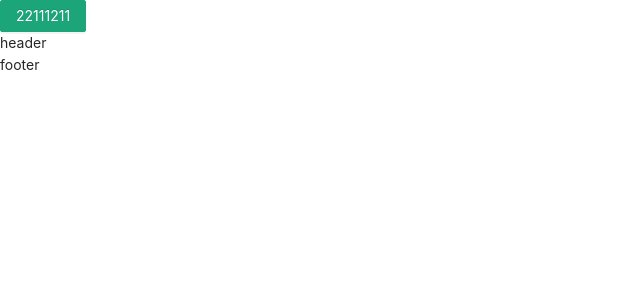
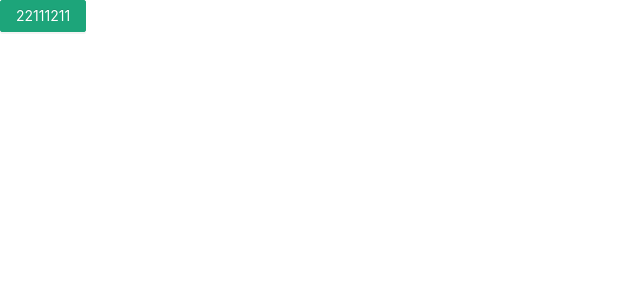
Before and after one commit to Y-lonelY/fe-template, a React (Create React App) app: page /welcome/p2 in a window 1280 px wide. Shown: the top 300 px of the page, without its empty margins (0-640 px from the left). Built offline with nearby package versions, Linux system fonts and the light colour scheme.

Commit message:
test react router

```diff
--- a/src/layout/BasicLayout.tsx
+++ b/src/layout/BasicLayout.tsx
@@ -1,5 +1,6 @@
 import React from 'react'
-export default (props: { children?: React.ReactNode }): any => {
+export default (props: { children?: React.ReactNode }, match: any): any => {
+  console.log(match)
   return (
     <>
       <header>header</header>
--- a/src/router/routes.tsx
+++ b/src/router/routes.tsx
@@ -16,28 +16,11 @@ function RouterRender() {
   return (
     <BrowserRouter>
       <Switch>
-        <Route
-          path="/"
-          component={() => {
-            return (
-              <BasicLayout>
-                <Switch>
-                  <Route path="/p1" exact component={() => <PanelOne />} />
-                  <Route path="/p1/p1" exact component={() => <PanelOne />}>
-                    <Redirect to="/p2" />
-                  </Route>
-                  <Route path="/p2" exact component={() => <PanelTwo />} />
-                </Switch>
-              </BasicLayout>
-            )
-          }}
-        >
-          {/* <Redirect
-            to={{
-              pathname: '/p1',
-            }}
-          /> */}
+        <Route path="/" exact component={BasicLayout}>
+          <Redirect to="/p1" />
         </Route>
+        <Route path="/p1" component={PanelOne} />
+        <Route path="/p2" component={PanelTwo} />
       </Switch>
     </BrowserRouter>
   )
```
